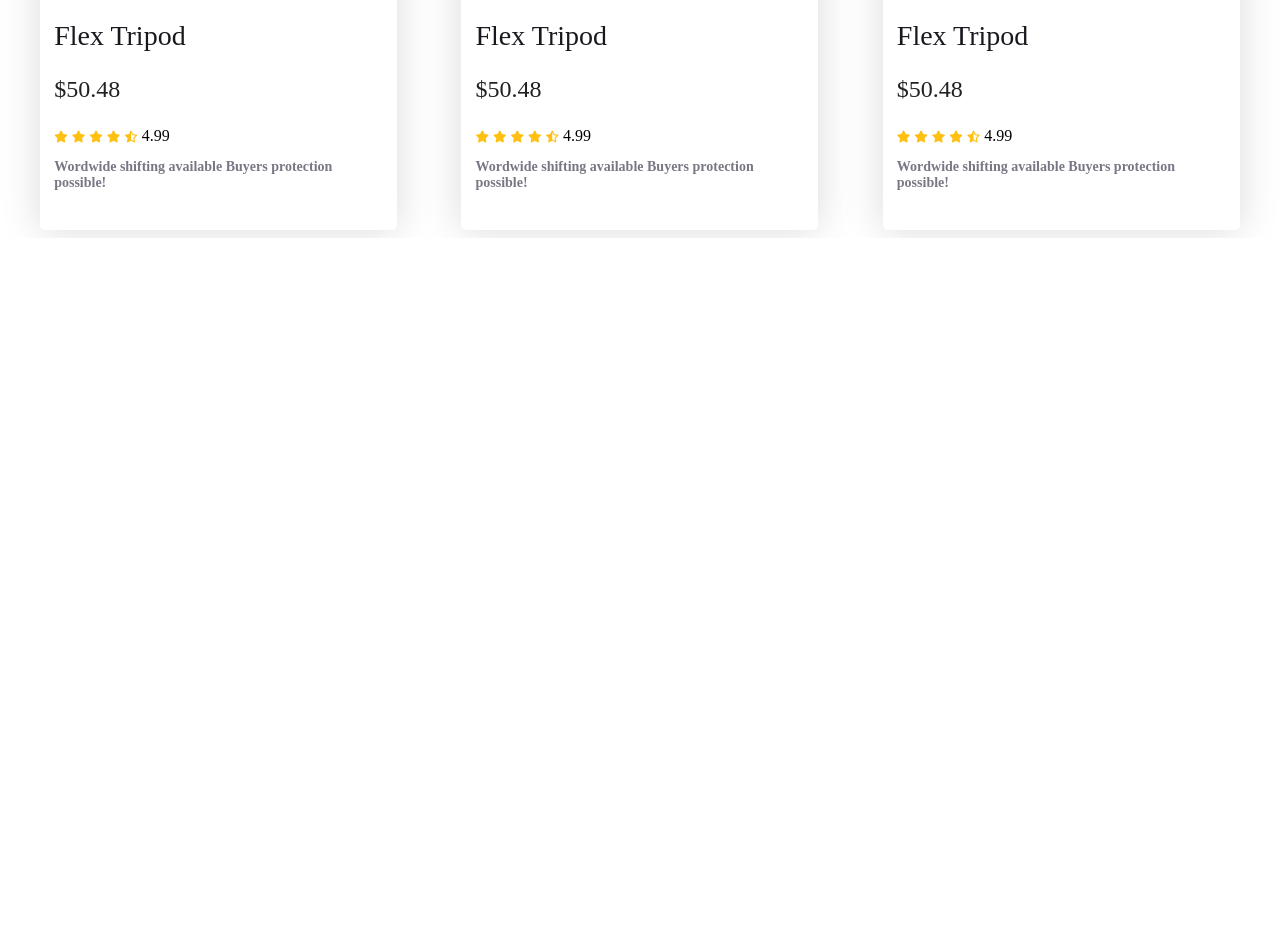
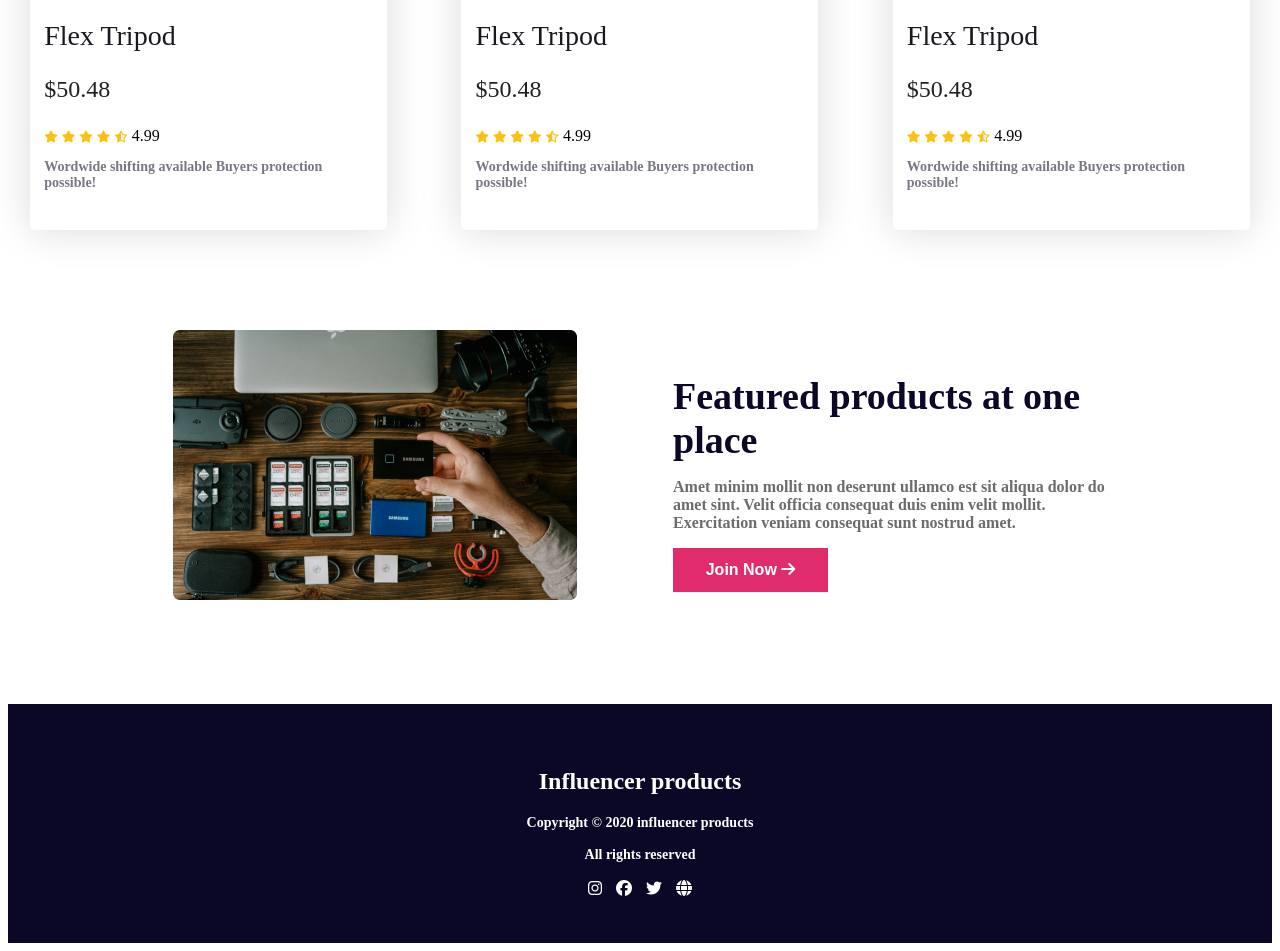
Before and after one commit to Ayeshasiddika01/influencer-gear-practice, a plain HTML site: page index.html in a window 1280 px wide. Shown: the part 2508-3459 px from the top of the page. Before the commit the page ends 2746 px from the top, so only its background shows below. Drawn offline with Linux system fonts and the light colour scheme.

Commit message:
sections add

```diff
--- a/index.html
+++ b/index.html
@@ -246,11 +246,41 @@
                 </div>
             </div>
         </article>
+    </section>
+        <!-- Featured products -->
+        <section class="Featured-products">
+            <div class="image">
+                <img src="images/gear.png" alt="">
+            </div>
+            <div class="products-details">
+                <h1 class="product-title">Featured products at one place</h1>
+                <p class="product-info">Amet minim mollit non deserunt ullamco est sit aliqua dolor do amet sint. Velit officia consequat duis enim velit mollit. Exercitation veniam consequat sunt nostrud amet.</p>
+                <button class="button-primary">Join Now <i class="fa-solid fa-arrow-right"></i></button>
+            </div>
+        </section>
+        <!-- footer section -->
+        <section class="footer">
+            <div class="footer-container">
+                <div class="footer-details">
+                <h2 class="footer-title">Influencer products</h2>
+                <p class="footer-info">Copyright © 2020  influencer products</p>
+                <span class="footer-authore">All rights reserved</span>
+            </div>
+
+            <div class="icons">
+                <i class="fa-brands fa-instagram"></i>
+                <i class="fa-brands fa-facebook"></i>
+                <i class="fa-brands fa-twitter"></i>
+                <i class="fa-solid fa-globe"></i>
+            </div>
+        </div>
+
+        </section>
 
 
 
 
-        </section>
+
 
 
     </main>
--- a/styles/styles.css
+++ b/styles/styles.css
@@ -1,4 +1,3 @@
-
 /*--------fonts inter------- */
 @import url('https://fonts.googleapis.com/css2?family=Inter&family=Open+Sans&family=Poppins:wght@400;500&display=swap');
 
@@ -85,14 +84,16 @@ ul {
 }
 
 /* popular collection styles */
-.container{
+
+.container {
     display: grid;
-    grid-template-columns: repeat(3,1fr);
-    grid-row-gap: 30px;
+    grid-template-columns: repeat(3, 1fr);
+    grid-gap: 30px;
     justify-items: center;
+    max-width: 1277px;
+    margin: 0 auto;
+}
 
-
-}
 .section-title {
     display: flex;
     justify-content: center;
@@ -149,3 +150,78 @@ ul {
     font-size: 14px;
     color: #787885;
 }
+
+/* Featured products */
+.Featured-products {
+    display: flex;
+    margin: 100px 165px;
+    align-items: center;
+}
+
+.image img {
+    width: 404px;
+    height: 270px;
+}
+
+.products-details {
+    margin-left: 96px;
+}
+
+.product-title {
+    font-weight: 700;
+    font-size: 38px;
+    color: #0A0826;
+    margin-bottom: 16px;
+}
+
+.product-info {
+    font-weight: 700;
+    font-size: 16px;
+    color: #6C6C6C;
+    margin-bottom: 16px;
+}
+
+.button-primary {
+    background: #E02C6D;
+    width: 155px;
+    height: 44px;
+    border: none;
+    color: #FFFFFF;
+    padding: 10px 24px;
+    font-weight: 700;
+    font-size: 16px;
+    gap: 8px;
+}
+
+/* footer */
+.footer {
+    display: grid;
+    background-color: #0A0826;
+    width: 100%;
+    height: 239px;
+    justify-content: center;
+    align-items: center;
+}
+
+.footer-container {
+    color: #FFFFFF;
+    display: grid;
+    text-align: center;
+
+
+}
+
+.footer-title {
+    font-weight: 700px;
+    font-size: 24px;
+}
+
+.footer-info,
+.footer-authore {
+    font-weight: 700;
+    font-size: 14px;
+}
+.icons .fa-brands{
+    margin-top: 17px;
+    margin-right: 10px;
+}
```
